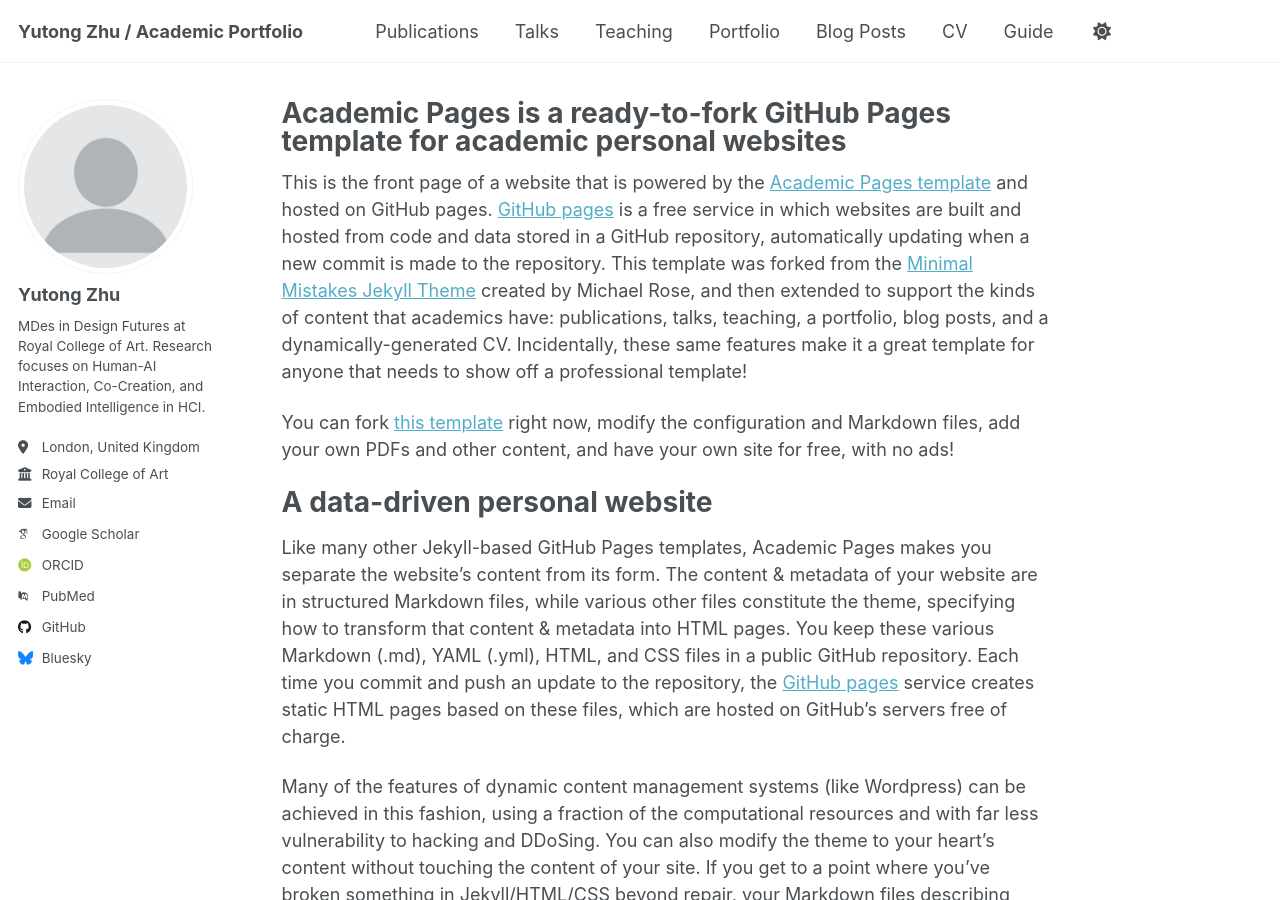
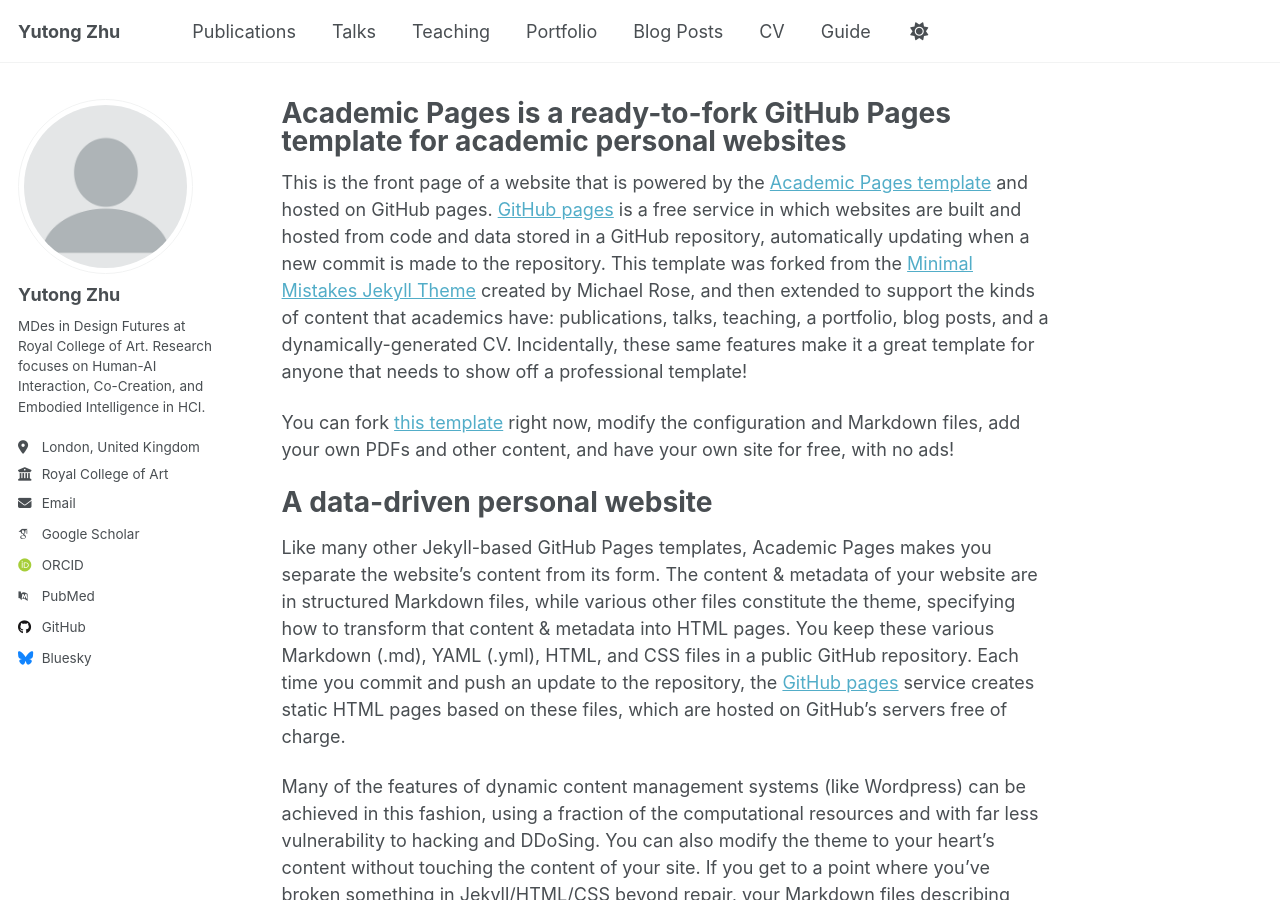
Before and after one commit to geff1005/geff1005.github.io, a Jekyll site: the page built from _pages/about.md, in a window 1280 px wide and 900 px high. Built offline with Jekyll 4.4.1, drawn with Linux system fonts in a browser that asks for light colours; some web fonts are replaced; a script that is not in the unit is left out.

Commit message:
Update _config.yml

```diff
--- a/_config.yml
+++ b/_config.yml
@@ -9,14 +9,14 @@
 # Basic Site Settings
 locale                   : "en-US"
 site_theme               : "default" # Currently available options are "default", "air"
-title                    : "Yutong Zhu / Academic Portfolio"
+title                    : "Yutong Zhu "
 title_separator          : "-"
 name                     : &name "Yutong Zhu"
 description              : &description "Yutong Zhu's academic portfolio - Design Futures, HCI, AI & Human-Computer Interaction"   # Update this with a general description of your site, this is the default if not overridden by a page
-url                      : https://yutongzhu.github.io # The base hostname & protocol for your site e.g. "https://[your GitHub username].github.io",
+url                      : https://geff1005.github.io # The base hostname & protocol for your site e.g. "https://[your GitHub username].github.io",
                                                            # or if you already have some other page hosted on Github then use "https://[your GitHub username].github.io/[Your Repo Name]"
 baseurl                  : "" # the subpath of your site, e.g. "/blog"
-repository               : "yutongzhu/yutongzhu.github.io"
+repository               : "geff1005/geff1005.github.io"
 
 # Site Author - The following control what appear as part of the author content on the side bar.
 #               If a field is blank the icon and link will not appear, otherwise it will be shown.
```
